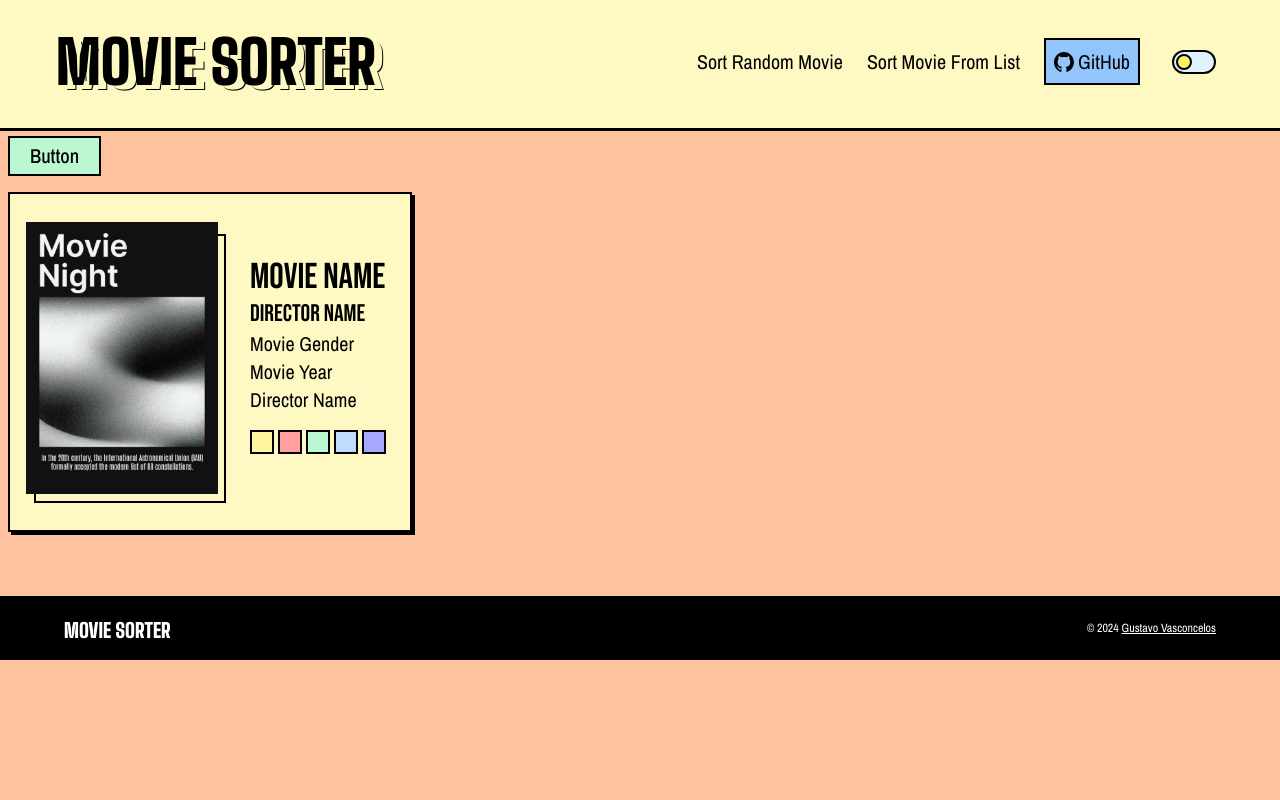
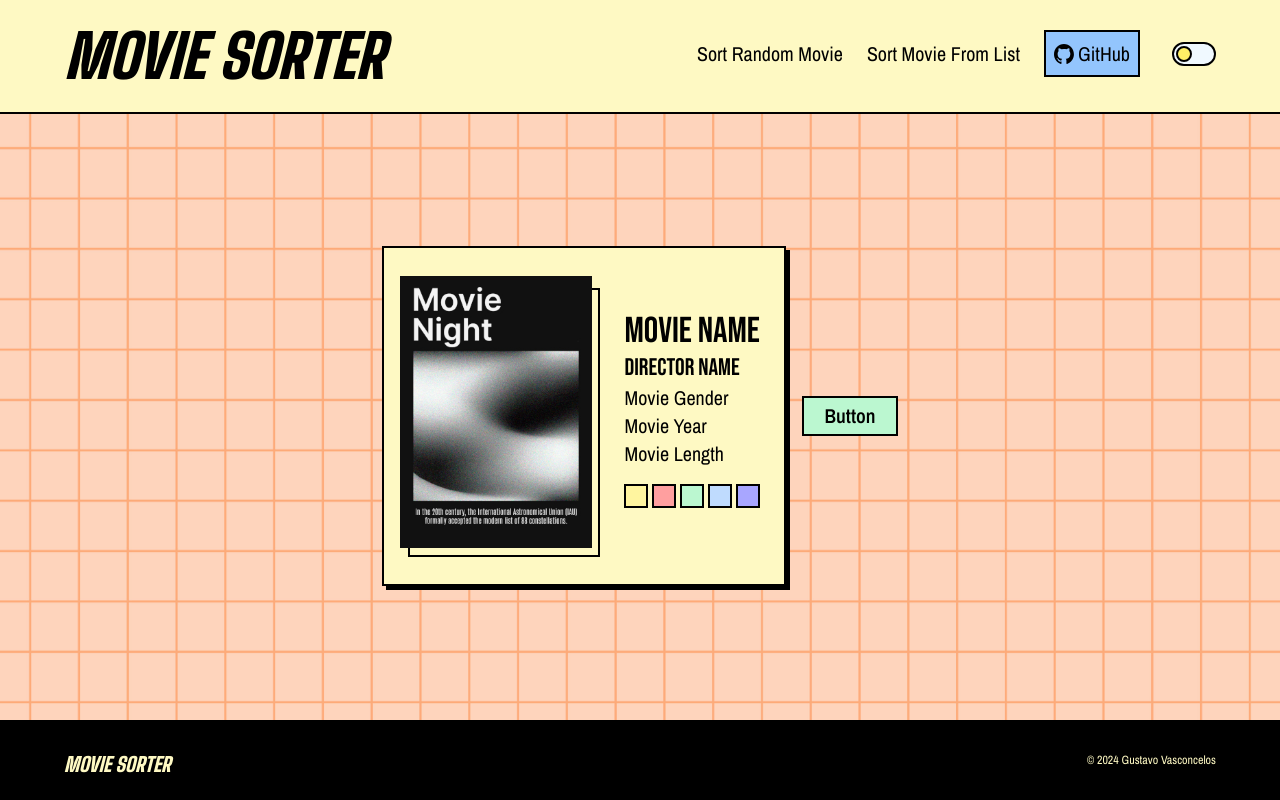
Before and after one commit to gusvsconcelos/movie-roulette, a React (Vite) app: page / in a window 1280 px wide. Built offline with nearby package versions, Linux system fonts and the light colour scheme.

Commit message:
add style layout for the card component; change some colors; fix footer

```diff
--- a/src/App.tsx
+++ b/src/App.tsx
@@ -5,11 +5,17 @@ import { Card } from './components/ui/Card';
 
 export default function App() {
   return (
-    <div>
+    <>
       <Header />
-      <Button text='Button' />
-      <Card />
-      <Footer />
-    </div>
+
+      <main className='flex justify-center items-center min-h-[calc(100vh-192px)]'>
+        <Card />
+        <Button text='Button' />
+      </main>
+
+      <footer>
+        <Footer />
+      </footer>
+    </>
   );
 }
--- a/src/components/layout/Footer.tsx
+++ b/src/components/layout/Footer.tsx
@@ -2,14 +2,11 @@ import { Title } from '../ui/Title';
 
 export function Footer() {
   return (
-    <footer className='flex justify-center items-center mt-16 p-8 bg-black'>
-      <Title styles='absolute left-16 mt-2 text-white text-xl' />
-      <p className='absolute right-16 text-xs font-ui text-white'>
+    <footer className='flex justify-center items-center p-10 bg-black'>
+      <Title styles='absolute left-16 mt-2 text-yellow-100 text-xl' />
+      <p className='absolute right-16 text-xs font-ui text-yellow-100'>
         &copy; {new Date().getFullYear()}{' '}
-        <a
-          href='https://www.linkedin.com/in/gusvsconcelos'
-          target='_blank'
-          className='underline'>
+        <a href='https://www.linkedin.com/in/gusvsconcelos' target='_blank'>
           Gustavo Vasconcelos
         </a>
       </p>
--- a/src/components/layout/Header.tsx
+++ b/src/components/layout/Header.tsx
@@ -4,9 +4,8 @@ import { ToggleSwitch } from '../ui/ToggleSwitch';
 
 export function Header() {
   return (
-    <header className='flex justify-center items-center p-16 bg-yellow-100 shadow-header'>
-      <Title styles='absolute left-16 top-9 text-6xl text-yellow-100 drop-shadow-outline' />
-      <Title styles='absolute left-14 text-6xl text-black' />
+    <header className='flex justify-center items-center p-14 bg-yellow-100 shadow-header'>
+      <Title styles='absolute left-16 text-6xl text-black' />
       <Nav />
       <ToggleSwitch />
     </header>
--- a/src/components/ui/Button.tsx
+++ b/src/components/ui/Button.tsx
@@ -1,6 +1,6 @@
 export function Button({ text }: { text: string }) {
   return (
-    <button className='m-2 py-1 px-5 border-2 border-black bg-green-200 font-ui font-medium text-xl hover:shadow-brute active:bg-green-300'>
+    <button className='m-2 py-1 px-5 border-2 border-black bg-green-200 font-ui font-semibold text-xl hover:shadow-button active:bg-green-300'>
       {text}
     </button>
   );
--- a/src/components/ui/Card.tsx
+++ b/src/components/ui/Card.tsx
@@ -1,9 +1,10 @@
 export function Card() {
   return (
-    <div className='flex justify-center items-center w-fit h-fit m-2 p-1 border-2 border-black bg-yellow-100 shadow-brute'>
+    <article className='flex justify-center items-center w-fit h-fit m-2 p-1 border-2 border-black bg-yellow-100 shadow-brute'>
       {/* movie cover */}
       <div className='relative w-56 h-80 m-1'>
         <div className='absolute top-8 left-4 w-48 h-[269px] border-2 border-black'></div>
+
         <img
           src='src/assets/images/movie-poster-placeholder.jpg'
           alt='Poster Placeholder'
@@ -18,7 +19,7 @@ export function Card() {
           <h2 className='font-bolder text-2xl'>Director Name</h2>
           <h3 className='font-ui text-xl'>Movie Gender</h3>
           <h3 className='font-ui text-xl'>Movie Year</h3>
-          <h3 className='font-ui text-xl'>Director Name</h3>
+          <h3 className='font-ui text-xl'>Movie Length</h3>
         </div>
 
         {/* color palettes */}
@@ -30,6 +31,6 @@ export function Card() {
           <div className='inline-block w-6 h-6 mr-1 bg-violet-200 border-2 border-black'></div>
         </div>
       </div>
-    </div>
+    </article>
   );
 }
--- a/src/components/ui/Nav.tsx
+++ b/src/components/ui/Nav.tsx
@@ -1,14 +1,18 @@
 export function Nav() {
   return (
     <nav className='absolute right-32 mb-1 font-ui text-xl'>
-      <a className='mx-3 hover:underline' href='#'>
+      <a
+        className='mx-3 hover:underline underline-offset-4 decoration-2'
+        href='#'>
         Sort Random Movie
       </a>
-      <a className='mx-3 hover:underline' href='#'>
+      <a
+        className='mx-3 hover:underline underline-offset-4 decoration-2'
+        href='#'>
         Sort Movie From List
       </a>
       <a
-        className='mx-3 p-2 border-2 border-black bg-blue-300 hover:shadow-brute'
+        className='mx-3 p-2 border-2 border-black bg-blue-300 hover:shadow-button'
         href='https://github.com/gusvsconcelos/movie-sorter-react.git'
         target='_blank'>
         <img
--- a/src/components/ui/Title.tsx
+++ b/src/components/ui/Title.tsx
@@ -1,6 +1,6 @@
 export function Title({ styles }: { styles: string }) {
   return (
-    <h1 className={`mb-1 font-title font-black ${styles}`}>
+    <h1 className={`font-title font-black italic ${styles}`}>
       <a href='#'>MOVIE SORTER</a>
     </h1>
   );
--- a/src/components/ui/ToggleSwitch.tsx
+++ b/src/components/ui/ToggleSwitch.tsx
@@ -2,7 +2,7 @@ export function ToggleSwitch() {
   return (
     <label className='absolute right-16 inline-flex items-center mb-1 cursor-pointer'>
       <input type='checkbox' value='' className='sr-only peer' />
-      <div className="w-11 h-6 rounded-full border-2 border-black bg-sky-100  peer-checked:bg-sky-950 after:content-[''] after:absolute after:top-[4px] after:left-[4px] after:w-4 after:h-4 after:bg-yellow-300 peer-checked:after:bg-slate-300 after:rounded-full after:border-2 after:border-black after:transition-all peer-checked:after:translate-x-5 "></div>
+      <div className="w-11 h-6 rounded-full border-2 border-black bg-sky-50  peer-checked:bg-sky-950 after:content-[''] after:absolute after:top-[4px] after:left-[4px] after:w-4 after:h-4 after:bg-yellow-300 peer-checked:after:bg-slate-300 after:rounded-full after:border-2 after:border-black after:transition-all peer-checked:after:translate-x-5 "></div>
       <span className='invisible absolute z-10 w-24 top-full left-0 ml-[-60%] mt-2 py-1 bg-black text-white text-center font-ui peer-hover:visible'>
         Dark Mode
       </span>
--- a/src/styles/index.css
+++ b/src/styles/index.css
@@ -11,7 +11,10 @@
 @tailwind utilities;
 
 #root {
-  height: 100vh;
-  width: 100vw;
   background-color: #ffc29f;
+  background-image: url('src/assets/images/background.jpg');
+  background-repeat: no-repeat;
+  background-size: cover;
+  background-position: center;
+  background-attachment: fixed;
 }
--- a/tailwind.config.js
+++ b/tailwind.config.js
@@ -4,13 +4,12 @@ export default {
   theme: {
     extend: {
       dropShadow: {
-        brute: '3px 3px 0 rgb(0 0 0)',
-        outline: '1px 1px 0 rgb(0 0 0)',
+        brute: '4px 4px 0 rgb(0 0 0)',
       },
       boxShadow: {
-        brute: '3px 3px 0 rgb(0 0 0)',
-        header: '0 3px 0 rgb(0 0 0)',
-        button: '2px 2px 0 rgb(0 0 0)',
+        brute: '4px 4px 0 rgb(0 0 0)',
+        header: '0 2px 0 rgb(0 0 0)',
+        button: '3px 3px 0 rgb(0 0 0)',
       },
       fontFamily: {
         title: ['Big Shoulders Display', 'sans-serif'],
```
Also changed, not shown: src/assets/images/background.jpg (added).
